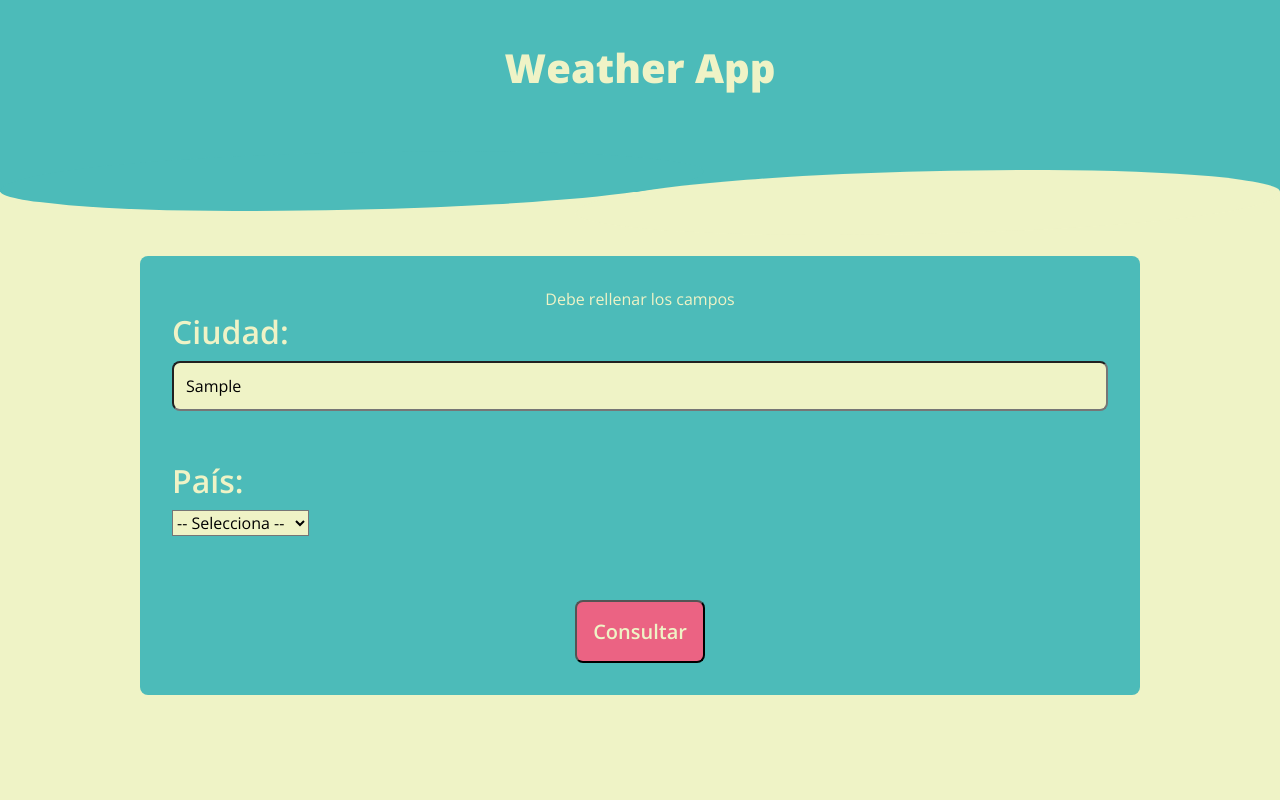
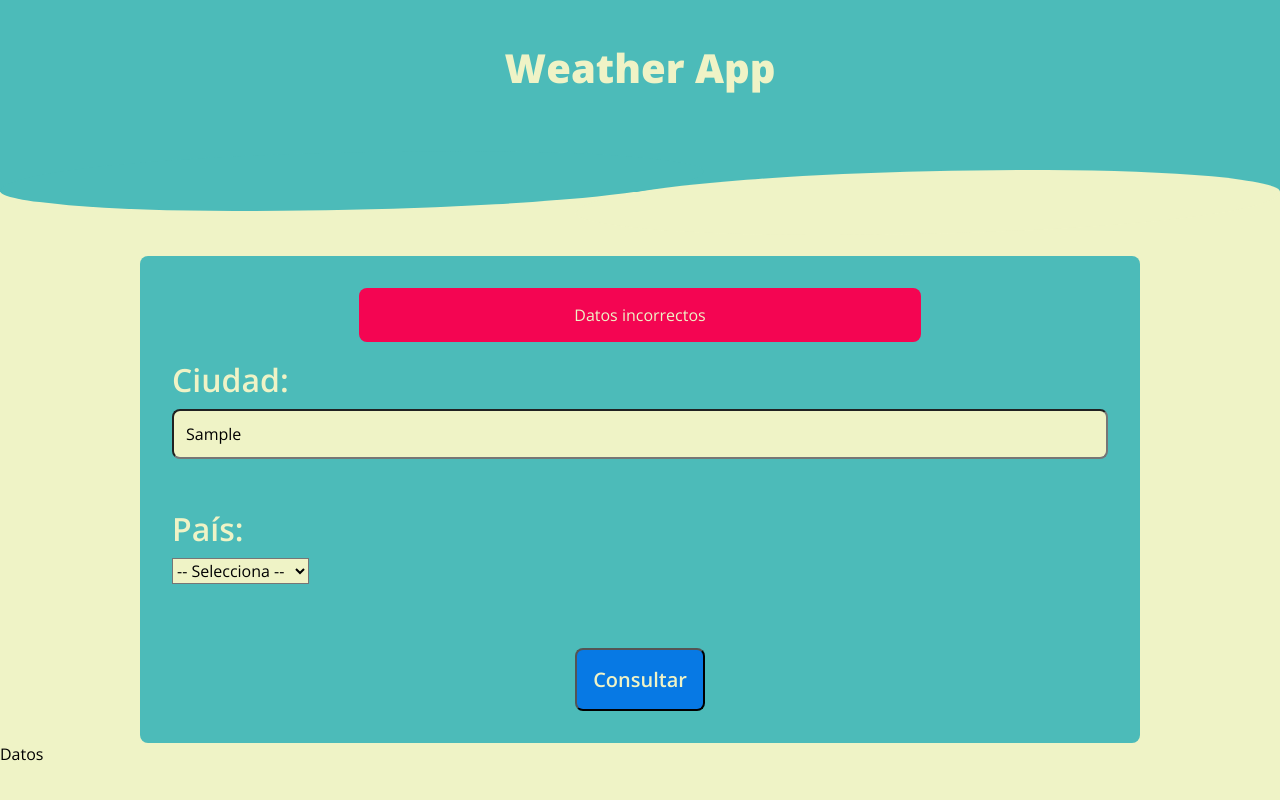
Before and after one commit to BarckCode/-Weather-App, a React (Create React App) app: page / in a window 1280 px wide. Both pictures are taken after typing "Sample" into the empty fields and a click on the button "Consultar". Built offline with nearby package versions, Linux system fonts and the light colour scheme; the HTML template or start-up script is replaced by a standard one.

Commit message:
Add Weather Component but not configured

```diff
--- a/src/App.js
+++ b/src/App.js
@@ -1,8 +1,10 @@
-import React, { useState } from 'react'
+import React, { useState, useEffect } from 'react'
 import { Global, css } from '@emotion/core'
 
 import Header from './components/Header'
 import Form from './components/Form'
+import Weather from './components/Weather'
+import Error from './components/Error'
 
 const App = () => {
 
@@ -15,8 +17,41 @@ const App = () => {
   //State Button Submit of form
   const [buttonSubmit, setButtonSubmit] = useState(false)
 
-  console.log(buttonSubmit)
-  console.log(inputForm)
+  //API Data State
+  const [dataStatus, setDataStatus] = useState({})
+
+  //API Data Status Error
+  const [error, setError] = useState(false)
+
+  useEffect(() => {
+    const consultAPI = async () => {
+      if(buttonSubmit) {
+        const { city, country } = inputForm
+        const apiKey = 'ce1bddd595a612a3eaf37041a313e5ce'
+        const API = `http://api.openweathermap.org/data/2.5/forecast?q=${city},${country}&appid=${apiKey}`
+
+        const response = await fetch(API)
+        const data = await response.json()
+
+        setDataStatus(data)
+        setButtonSubmit(false)
+
+        if (dataStatus.cod === '404'){
+          setError(true)
+        } else {
+          setError(false)
+        }
+      }
+    }
+    consultAPI()
+  },[buttonSubmit, dataStatus.cod, inputForm])
+
+  let weatherComponent
+  error ?
+    weatherComponent = <Error message='Datos incorrectos' />
+    :
+    weatherComponent = <Weather dataStatus={dataStatus.length === 0 ? null : dataStatus} />
+
   return (
     <>
       <Global
@@ -38,6 +73,9 @@ const App = () => {
         setInputForm={setInputForm}
         setButtonSubmit={setButtonSubmit}
       />
+      <section>
+        {weatherComponent}
+      </section>
     </>
   )
 }
--- a/src/components/Error.jsx
+++ b/src/components/Error.jsx
@@ -1,8 +1,19 @@
 import React from 'react'
+import styled from '@emotion/styled'
+
+const Container = styled.div`
+  width: 60%;
+  margin: 0 auto 1rem auto;
+  padding: 1rem;
+  border-radius: 0.5rem;
+  background-color: #f40552;
+`;
 
 const Error = ({ message }) => {
   return (
-    <p>{message}</p>
+    <Container>
+      <p>{message}</p>
+    </Container>
   )
 }
 
--- a/src/components/Form.jsx
+++ b/src/components/Form.jsx
@@ -50,12 +50,12 @@ const Button = styled.button`
   transition: 0.5s ease;
   cursor: pointer;
   color: #eff3c6;
-  background-color: #eb6383;
+  background-color: #0779e4;
 
 
   &:hover {
     transition: 0.5s ease;
-    background-color: #0779e4;
+    background-color: #3e206d;
   }
 `;
 
@@ -63,6 +63,7 @@ const Form = ({ inputForm, setInputForm, setButtonSubmit }) => {
 
   const { city, country } = inputForm
 
+  //Form Validation Status
   const [error, setError] = useState(false)
 
   //Read Input of Form and save the State App
@@ -92,7 +93,7 @@ const Form = ({ inputForm, setInputForm, setButtonSubmit }) => {
     <FormContainer
       onSubmit={handleSubmit}
     >
-      {error ? <Error message='Debe rellenar los campos'/> : null}
+      {error ? <Error message='Datos incorrectos'/> : null}
       <Label>Ciudad:</Label>
         <Input
           type='text'
--- /dev/null
+++ b/src/components/Weather.jsx
@@ -0,0 +1,26 @@
+import React, { useState, useEffect } from 'react'
+
+const Weather = ({ dataStatus }) => {
+
+  const [ weather, setWeather ] = useState({
+    city: {}
+  })
+
+
+  useEffect(() => {
+    setWeather({
+      city: dataStatus.city
+    })
+  },[dataStatus.city])
+
+  console.log(weather.city)
+
+
+  return (
+    <div>
+      Datos
+    </div>
+  )
+}
+
+export default Weather
```
